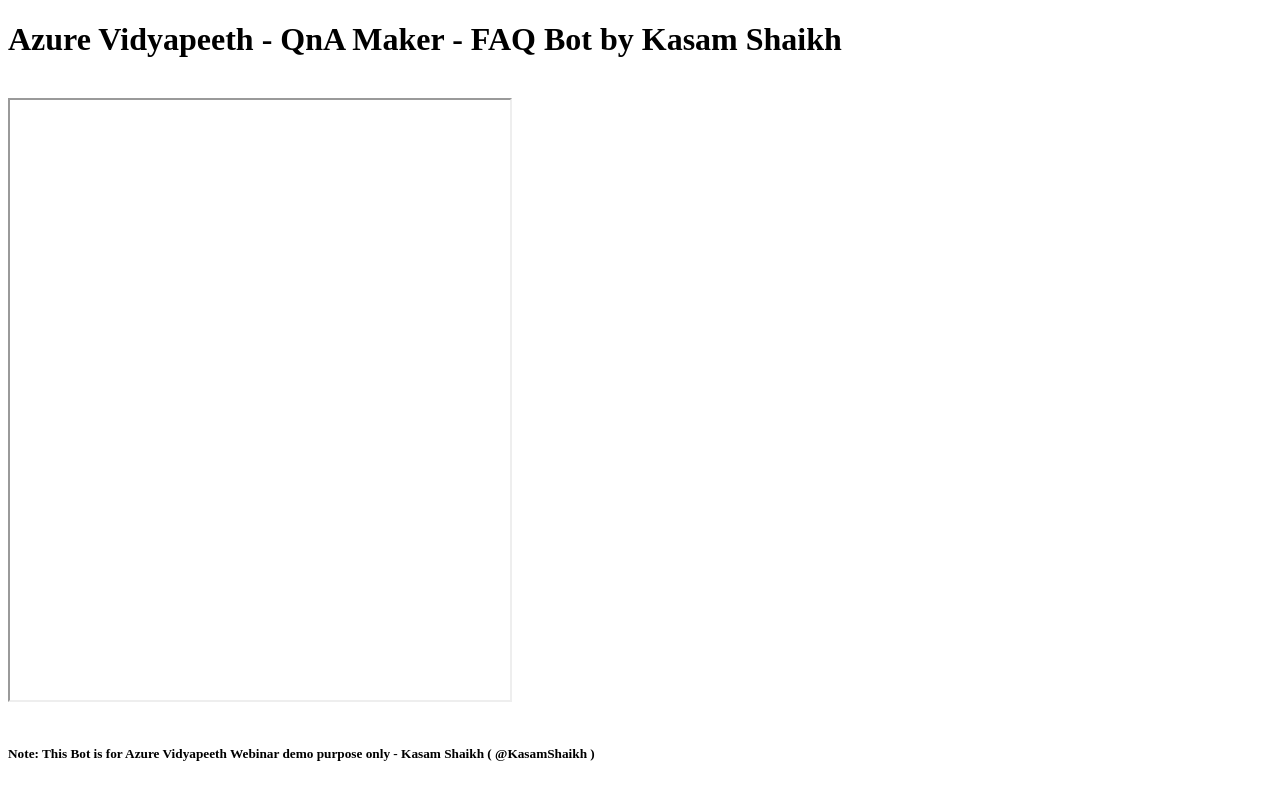
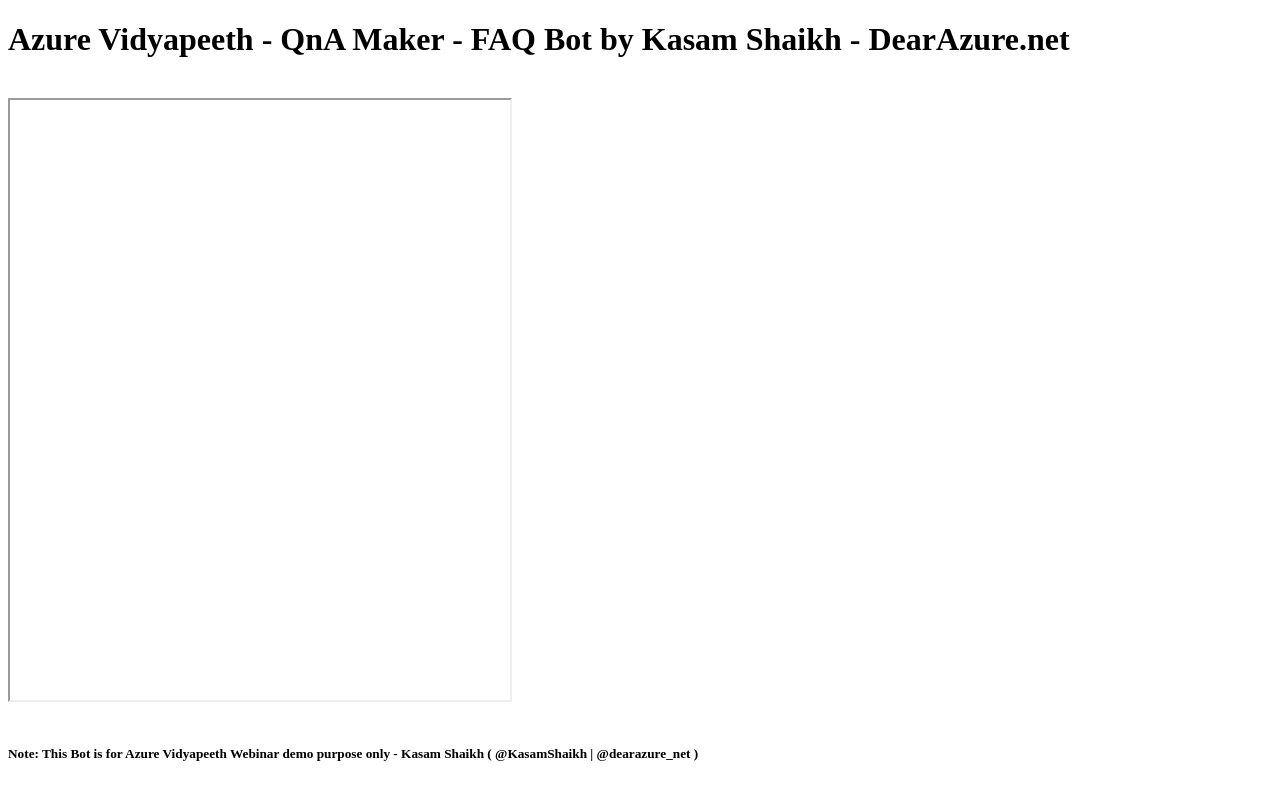
Before and after one commit to KasamShaikh/AzureVidyapeethWebinar, a plain HTML site: page index.html in a window 1280 px wide. Drawn offline with Linux system fonts and the light colour scheme.

Commit message:
Update index.html

```diff
--- a/index.html
+++ b/index.html
@@ -5,12 +5,12 @@
     <title>AzureTalk | QnA MakerFAQ Bot by Kasam Shaikh</title>
 </head>
 <body>
-    <h1>Azure Vidyapeeth - QnA Maker - FAQ Bot by Kasam Shaikh</h1>
+    <h1>Azure Vidyapeeth - QnA Maker - FAQ Bot by Kasam Shaikh - DearAzure.net</h1>
     <br />
 
  <iframe height="600" width="500" src=''></iframe>
     <br />
     <br />
-    <h5>Note: This Bot is for Azure Vidyapeeth Webinar demo purpose only - Kasam Shaikh ( @KasamShaikh )</h5>
+    <h5>Note: This Bot is for Azure Vidyapeeth Webinar demo purpose only - Kasam Shaikh ( @KasamShaikh | @dearazure_net )</h5>
 </body>
 </html>
```
